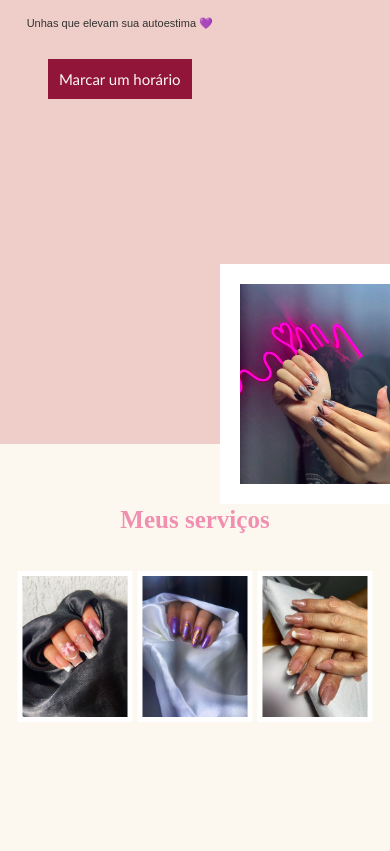
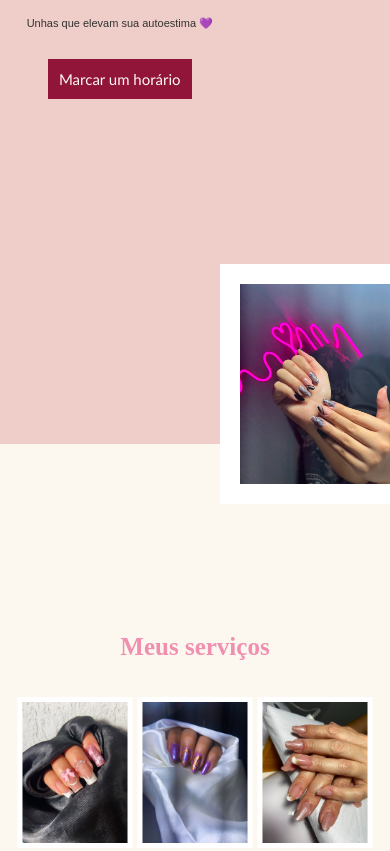
Before and after one commit to vinicius133/SamarahNails, a plain HTML site: page index.html in a window 390 px wide. Shown: the part 400-1251 px from the top of the page. Drawn offline with Linux system fonts and the light colour scheme; a web font is replaced by a local one.

Commit message:
correção de posicionamento em telas mobiles

```diff
--- a/style.css
+++ b/style.css
@@ -443,7 +443,7 @@
 
 
 
-@media (max-width: 630px) {  /* 430px */
+@media (max-width: 630px) {
     .esquerda-principal{
         margin-top: 20px;
     }
@@ -459,6 +459,7 @@
 
     .box-inferior{
         gap: 5px;
+        top: 130vh;
     }
 
     .box-inferior img{
@@ -467,6 +468,7 @@
     }
 
     .box-inferior-title{
+        top: 120%;
         margin-top: 20px;
     }
 
```
